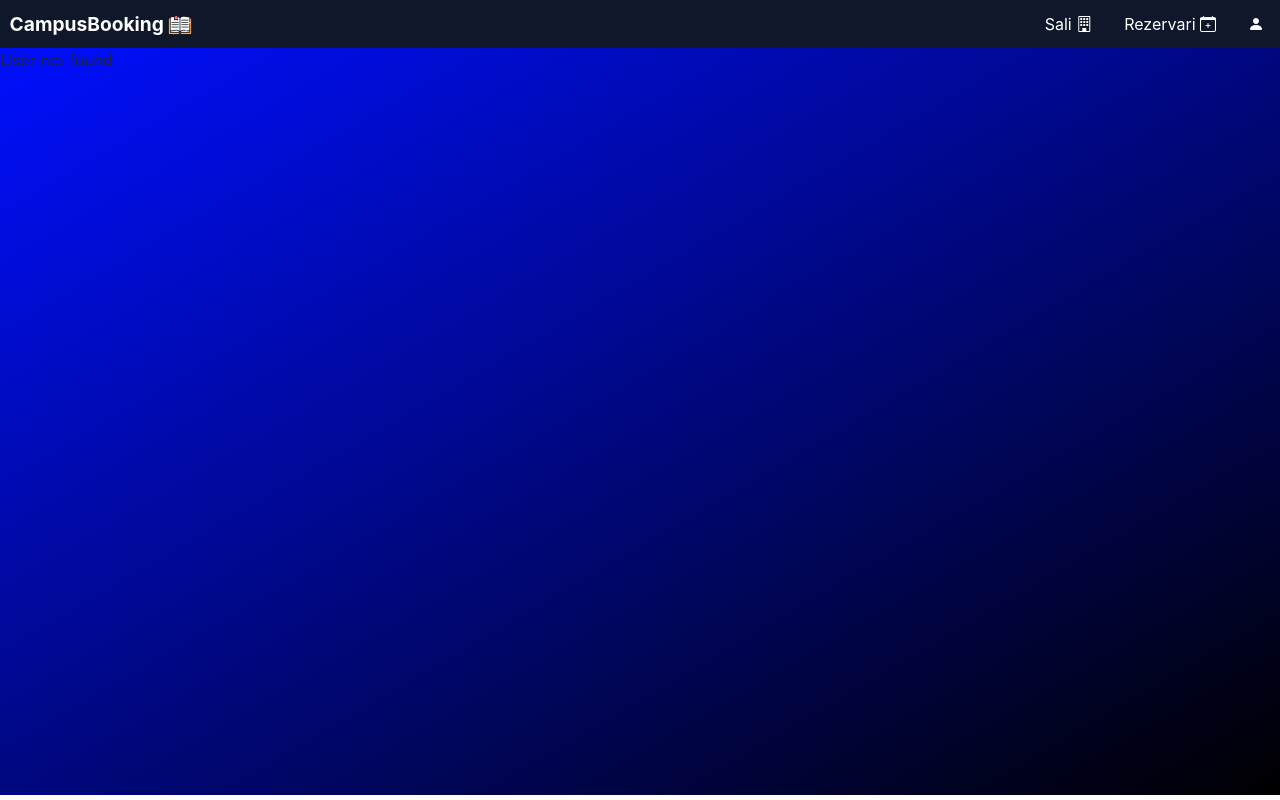
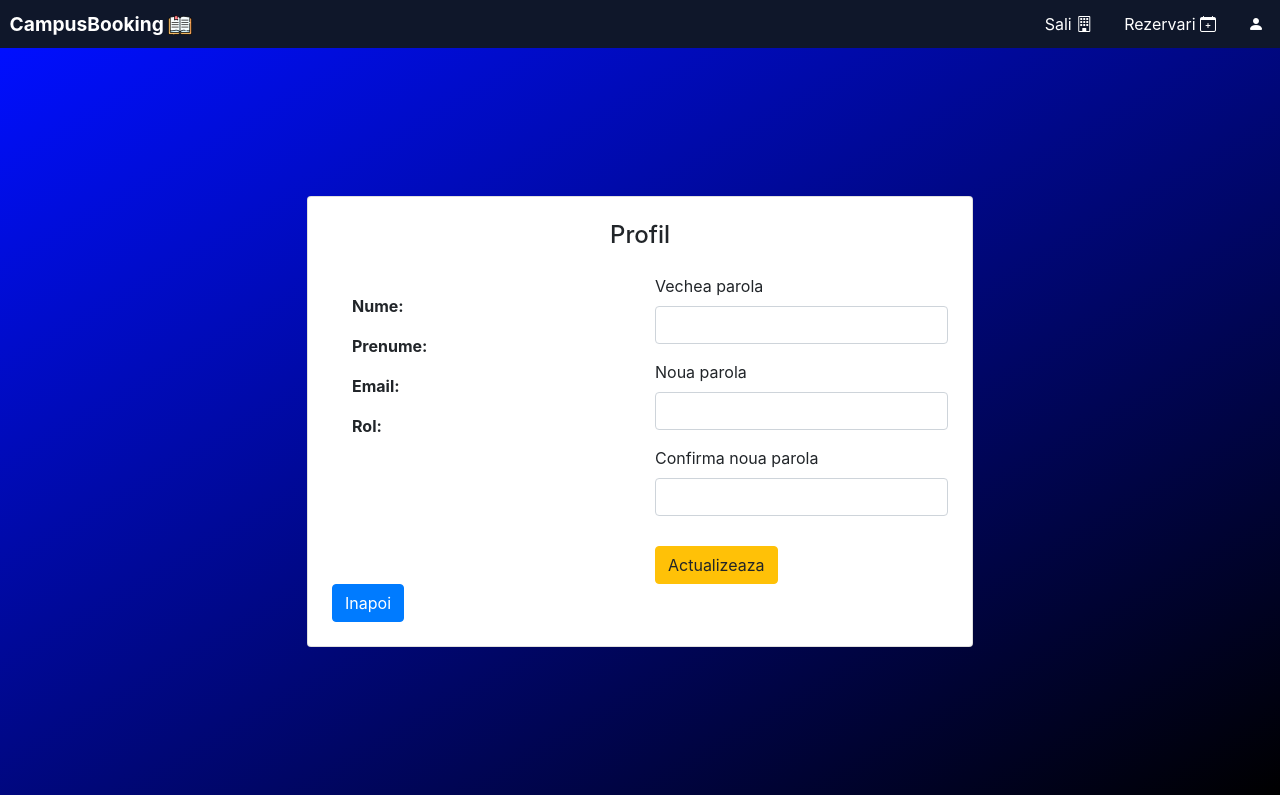
Before and after one commit to vlad-stefan-iacob/CampusBooking, a React (Create React App) app in the folder frontend/: page /profile in a window 1280 px wide. Before the commit this address had no page. Built offline with nearby package versions, Linux system fonts and the light colour scheme; no server answers.

Commit message:
almost finished update profil

```diff
--- a/frontend/src/components/LoginForm.js
+++ b/frontend/src/components/LoginForm.js
@@ -59,7 +59,8 @@ function LoginForm() {
                     localStorage.setItem('user', JSON.stringify({
                         firstName: response.data.firstName,
                         lastName: response.data.lastName,
-                        role: response.data.role }));
+                        role: response.data.role,
+                        id: response.data.id }));
                     navigate('/home');
                 }
             } catch (error) {
--- a/frontend/src/components/Profile.js
+++ b/frontend/src/components/Profile.js
@@ -1,28 +1,45 @@
-import React, { useState, useEffect } from "react";
-import { Navbar } from "./Navbar";
+import React, {useState, useEffect} from "react";
+import {Navbar} from "./Navbar";
 import 'bootstrap/dist/css/bootstrap.min.css';
+import {getAuthToken} from "../helpers/axios_helper";
+import {useNavigate} from "react-router-dom";
 
 function Profile() {
-    const [user, setUser] = useState(null);
+    const [user, setUser] = useState({}); // Initialize user state as an empty object
+    const [submitted, setSubmitted] = useState(false);
+    const [passwordMatch, setPasswordMatch] = useState(true);
+    const [oldPasswordError, setOldPasswordError] = useState('');
+    const [emptyFieldsError, setEmptyFieldsError] = useState(false);
+    const [updatedUser, setUpdatedUser] = useState({
+        password: "",
+        confirmPassword: "",
+        oldPassword: ""
+    });
+    const [successMessage, setSuccessMessage] = useState('');
+
+    const navigate = useNavigate();
+
+    const onBack = () => {
+        navigate(-1);
+    };
 
     useEffect(() => {
         const fetchUserProfile = async () => {
             try {
                 // Retrieve user data from local storage
                 const storedUser = JSON.parse(localStorage.getItem('user'));
-                const { id } = storedUser || {};
-                console.log(storedUser);
-
-                if (!id) {
-                    console.error('User ID not found in local storage');
-                    return;
-                }
+                const {id} = storedUser || {};
 
                 // Fetch user profile using the retrieved user ID
-                const response = await fetch(`http://localhost:8080/api/v1/users/user/${id}`);
+                const response = await fetch(`http://localhost:8080/api/v1/users/user/${id}`, {
+                    method: "GET",
+                    headers: {
+                        "Content-Type": "application/json",
+                    },
+                });
                 if (response.ok) {
                     const userData = await response.json();
-                    setUser(userData);
+                    setUser(userData[0]);
                 } else {
                     console.error('Failed to fetch user profile:', response.statusText);
                 }
@@ -34,31 +51,186 @@ function Profile() {
         fetchUserProfile();
     }, []);
 
+    const handleInputChange = async (e) => {
+        const {name, value} = e.target;
+
+        if (name === 'confirmPassword') {
+            setPasswordMatch(updatedUser.password === value); // Compare with the new value
+        }
+
+        // Update the updatedUser state
+        setUpdatedUser({
+            ...updatedUser,
+            [name]: value
+        });
+
+        if (name === 'oldPassword') {
+            try {
+                const token = getAuthToken();
+                const storedUser = JSON.parse(localStorage.getItem('user'));
+                const {id} = storedUser || {};
+                const response = await fetch(`http://localhost:8080/api/v1/users/verify-password/${id}/${value}`, {
+                    method: "GET",
+                    headers: {
+                        "Content-Type": "application/json",
+                        "Authorization": `Bearer ${token}`,
+                    },
+                });
+                if (response.ok) {
+                    const matches = await response.json(); // Get the response content
+                    if (matches) {
+                        // Password matches, clear error message
+                        setOldPasswordError('');
+                    } else {
+                        // Password does not match, set error message
+                        setOldPasswordError('Parola veche nu este corecta.');
+                    }
+                } else {
+                    // Handle other HTTP errors if necessary
+                    console.error("Failed to verify password:", response.statusText);
+                }
+            } catch (error) {
+                console.error("Error verifying password:", error);
+                // Set error message for network error
+                setOldPasswordError('A aparut o eroare. Va rugam sa incercati din nou mai tarziu.');
+            }
+        }
+    };
+
+    const handleUpdate = async (e) => {
+        e.preventDefault();
+        setSubmitted(true);
+
+        // Check if any password fields are empty
+        if (!updatedUser.password || !updatedUser.confirmPassword || !updatedUser.oldPassword) {
+            // Display error message or handle the case where passwords are empty
+            setEmptyFieldsError(true);
+            return;
+        } else {
+            setEmptyFieldsError(false);
+        }
+
+        if (!passwordMatch || oldPasswordError) {
+            return; // Don't submit the form if passwords don't match or old password is incorrect
+        }
+
+        try {
+            // Make a PUT request to the backend endpoint
+            const token = getAuthToken();
+            const storedUser = JSON.parse(localStorage.getItem('user'));
+            const {id} = storedUser || {};
+            const response = await fetch(`http://localhost:8080/api/v1/users/update-user-password/${id}`, {
+                method: "PUT",
+                headers: {
+                    'Content-Type': 'application/json',
+                    'Authorization': `Bearer ${token}`
+                },
+                body: JSON.stringify(updatedUser),
+            });
+
+            if (response.ok) {
+                // Clear the form fields and fetch the updated user information
+                setUpdatedUser({
+                    password: '',
+                    confirmPassword: '',
+                    oldPassword: ''
+                });
+                const updatedUserInfo = await fetch(`http://localhost:8080/api/v1/users/user/${id}`, {
+                    method: "GET",
+                    headers: {
+                        "Content-Type": "application/json",
+                        "Authorization": `Bearer ${token}`,
+                    },
+                }).then(response => response.json());
+                setUser(updatedUserInfo[0]);
+                setSuccessMessage('Parola schimbata cu succes');
+            } else {
+                // Handle errors, e.g., display an error message
+                console.error("Failed to update user:", response.statusText);
+            }
+        } catch (error) {
+            console.error("Error updating user:", error);
+        }
+    };
+
     return (
         <div className="Profile">
-            <Navbar />
-            <div className="background-home">
-                {user && (
-                    <table className="table table-bordered">
-                        <thead className="thead-light">
-                        <tr>
-                            <th scope="col">First Name</th>
-                            <th scope="col">Last Name</th>
-                            <th scope="col">Email</th>
-                            {/* Add more columns as needed */}
-                        </tr>
-                        </thead>
-                        <tbody>
-                        <tr>
-                            <td>{user.firstname}</td>
-                            <td>{user.lastname}</td>
-                            <td>{user.email}</td>
-                            {/* Add more user details as needed */}
-                        </tr>
-                        </tbody>
-                    </table>
-                )}
-                {!user && <p>User not found</p>}
+            <Navbar/>
+            <div className="background-home p-4 d-flex justify-content-center align-items-center">
+                <div className="container">
+                    <div className="card p-4" style={{maxWidth: 'none', width: '60%'}}>
+                        <h4 className="card-title text-center mb-4">Profil</h4>
+                        <form onSubmit={handleUpdate}>
+                            <div className="row">
+                                <div className="col-md-6">
+                                    <div className="card-body">
+                                        {user && (
+                                            <div>
+                                                <p><b>Nume:</b> {user.lastname}</p>
+                                                <p><b>Prenume:</b> {user.firstname}</p>
+                                                <p><b>Email:</b> {user.email}</p>
+                                                <p><b>Rol:</b> {user.role}</p>
+                                            </div>
+                                        )}
+                                        {!user && <p>User not found</p>}
+                                    </div>
+                                </div>
+
+                                <div className="col-md-6">
+                                    <div className="form-group">
+                                        <label htmlFor="oldPassword">Vechea parola</label>
+                                        <input
+                                            type="text"
+                                            className={`form-control ${oldPasswordError ? 'is-invalid' : ''}`}
+                                            id="oldPassword"
+                                            name="oldPassword"
+                                            onChange={(e) => handleInputChange(e)}
+                                        />
+                                        {oldPasswordError && (
+                                            <div className="invalid-feedback">{oldPasswordError}</div>
+                                        )}
+                                    </div>
+                                    <div className="form-group">
+                                        <label htmlFor="password">Noua parola</label>
+                                        <input
+                                            type="text"
+                                            className={`form-control ${submitted && !passwordMatch ? 'is-invalid' : ''}`}
+                                            id="password"
+                                            name="password"
+                                            value={updatedUser.password}
+                                            onChange={handleInputChange}
+                                        />
+                                    </div>
+                                    <div className="form-group">
+                                        <label htmlFor="confirmPassword">Confirma noua parola</label>
+                                        <input
+                                            type="text"
+                                            className={`form-control ${submitted && !passwordMatch ? 'is-invalid' : ''}`}
+                                            id="confirmPassword"
+                                            name="confirmPassword"
+                                            value={updatedUser.confirmPassword}
+                                            onChange={handleInputChange}
+                                        />
+                                        {submitted && !passwordMatch && (
+                                            <div className="invalid-feedback">Parolele nu se potrivesc.</div>
+                                        )}
+                                    </div>
+                                    {emptyFieldsError && (
+                                        <div className="text-danger">Toate câmpurile trebuie completate.</div>
+                                    )}
+                                    {successMessage && <div className="alert alert-success">{successMessage}</div>}
+                                    <button type="submit" className="btn btn-warning" style={{marginTop:"5%"}}>Actualizeaza</button>
+                                </div>
+                                <div className="col-md-6 d-flex justify-content-between">
+                                    <button type="button" className="btn btn-primary" style={{marginLeft:"0px"}} onClick={onBack}>
+                                        Inapoi
+                                    </button>
+
+                                </div>
+                            </div>
+                        </form>
+                    </div>
+                </div>
             </div>
         </div>
     );
```
Also changed, not shown: frontend/src/components/Users.js (+16 -5 lines).
